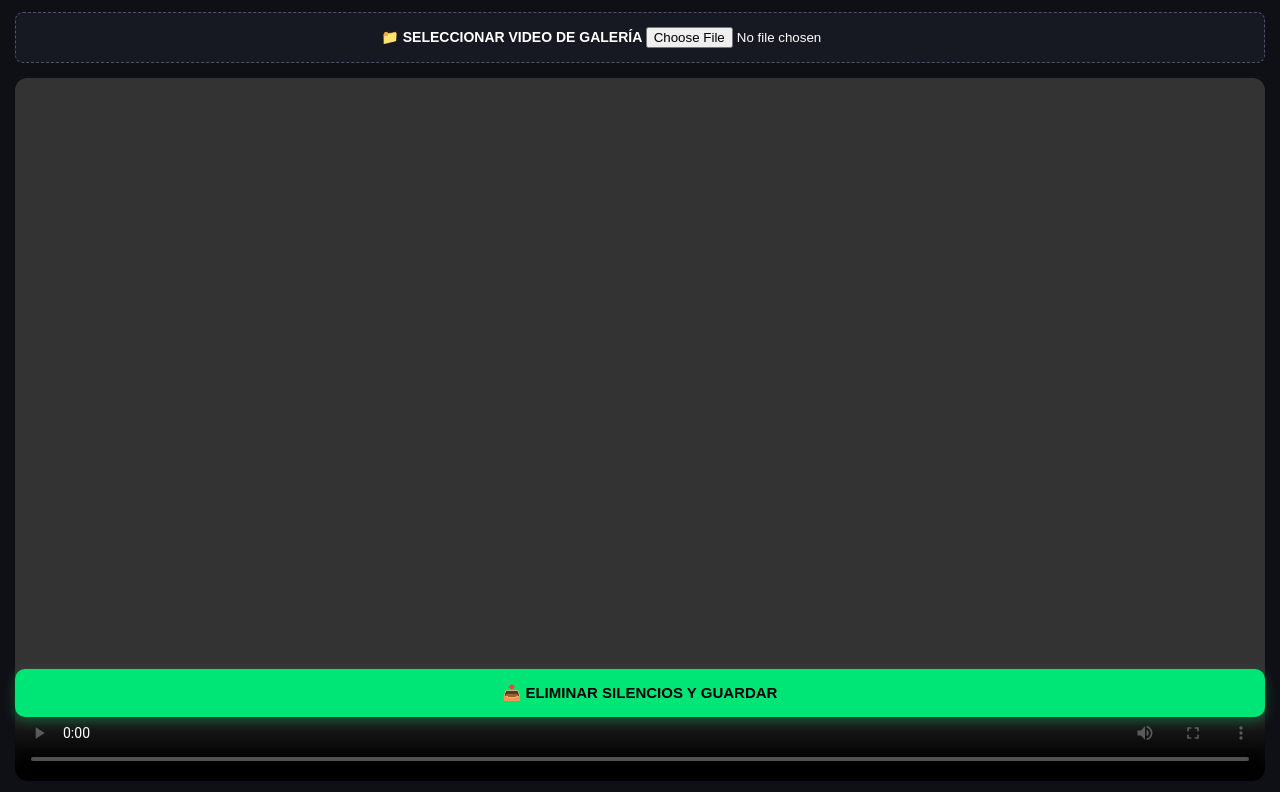
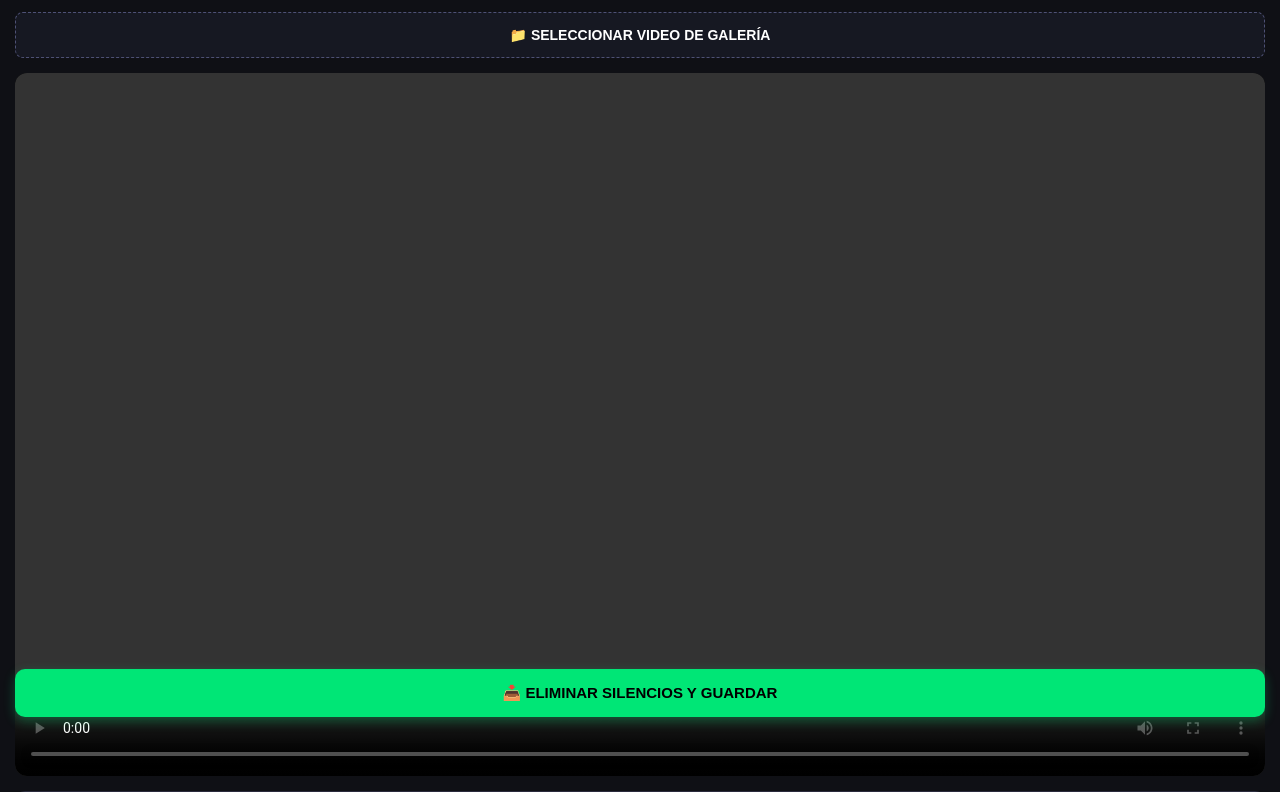
Before and after one commit to pacojimhdz/silence-cutter-mobile, a website: page www/index.html in a window 1280 px wide. Shown: the part 68-860 px from the top of the page. Drawn offline with Linux system fonts and the light colour scheme; files whose address does not match are found by name.

Commit message:
Update index.html

```diff
--- a/www/index.html
+++ b/www/index.html
@@ -196,10 +196,9 @@
         <p>Android Mobile Edition</p>
     </div>
 
-    <label class="selector-nativo">
+    <button class="selector-nativo" onclick="abrirGaleriaAndroid()">
         📁 SELECCIONAR VIDEO DE GALERÍA
-        <input type="file" id="input-video" accept="video/mp4" onchange="procesarVideoSeleccionado(event)">
-    </label>
+    </button>
 
     <div class="caja-video">
         <video id="video-principal" controls playsinline></video>
@@ -232,6 +231,7 @@
         📥 ELIMINAR SILENCIOS Y GUARDAR
     </button>
 
+    <script src="capacitor.js"></script>
     <script src="js/app.js"></script>
 </body>
 </html>
```
